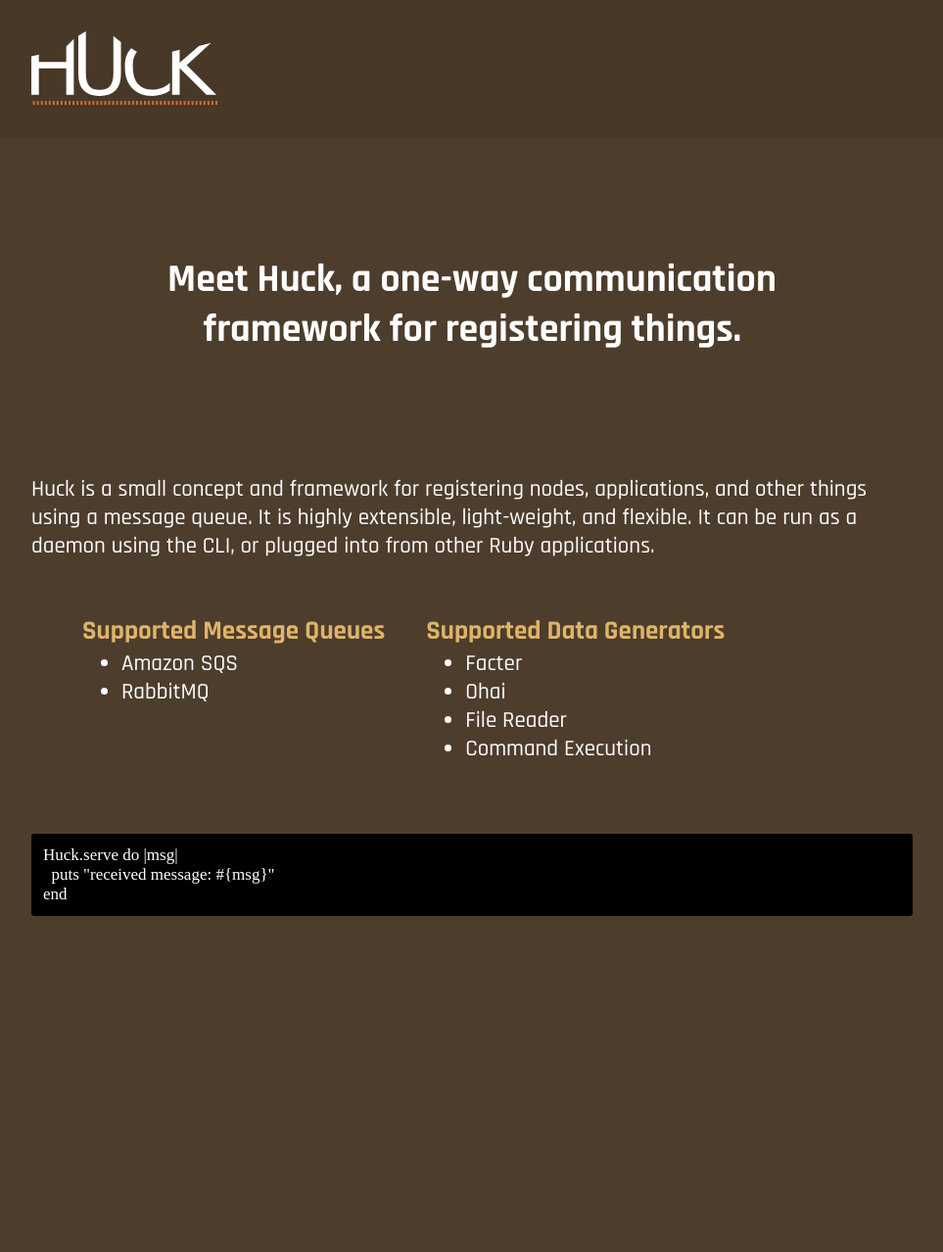
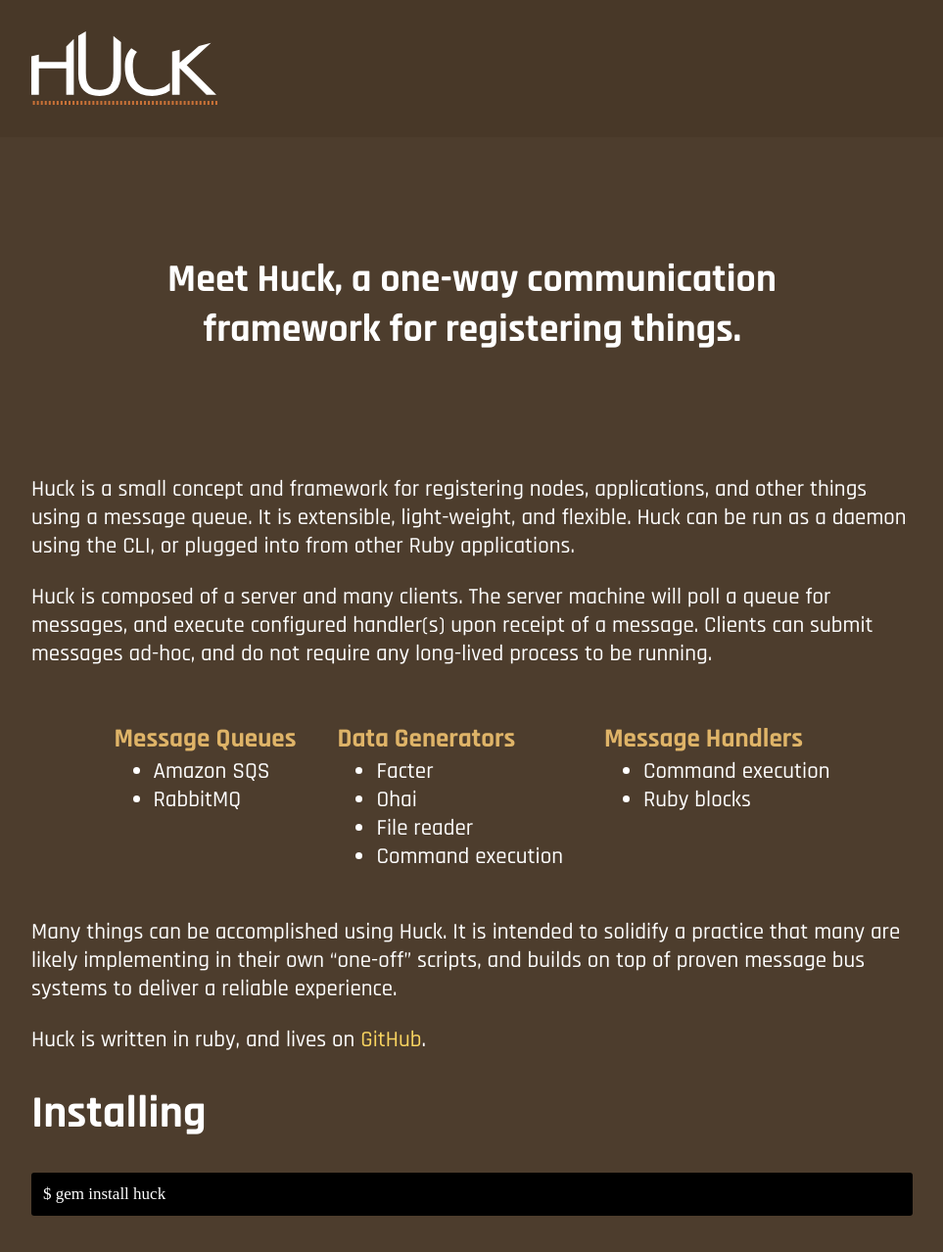
Before and after one commit to ryanuber/huck, a Jekyll site: the page built from website/index.md, in a window 1280 px wide. Shown: the whole page at 98% size, without its empty margins (158-1121 px from the left). Built offline with Jekyll 4.4.1, drawn with Linux system fonts in a browser that asks for light colours; some web fonts are replaced; Markdown is read by kramdown in place of the engine named in the settings; before the commit the page ends 972 px from its top, so only the background shows below that.

Commit message:
Updated landing page

````diff
--- a/website/css/site.css
+++ b/website/css/site.css
@@ -2,6 +2,15 @@
   padding: 0;
   margin: 0;
   background-color: #4d3d2d;
+}
+
+a, a:visited, a:active {
+  text-decoration: none;
+  color: #fad560;
+}
+
+a:hover {
+  color: #60fa79;
 }
 
 .banner {
@@ -38,8 +47,9 @@
   font-weight: 700;
 }
 
-table {
-  padding: 30px;
+table.center {
+  margin: 0 auto;
+  padding-top: 30px;
 }
 
 tr, td {
--- a/website/index.md
+++ b/website/index.md
@@ -8,14 +8,20 @@
 </div>
 
 Huck is a small concept and framework for registering nodes, applications, and
-other things using a message queue. It is highly extensible, light-weight, and
-flexible. It can be run as a daemon using the CLI, or plugged into from other
+other things using a message queue. It is extensible, light-weight, and
+flexible. Huck can be run as a daemon using the CLI, or plugged into from other
 Ruby applications.
 
-<table>
+Huck is composed of a server and many clients. The server machine will poll a
+queue for messages, and execute configured handler(s) upon receipt of a message.
+Clients can submit messages ad-hoc, and do not require any long-lived process to
+be running.
+
+<table class="center">
 	<tr>
-		<td><span class="title">Supported Message Queues</span></td>
-		<td><span class="title">Supported Data Generators</span></td>
+		<td><span class="title">Message Queues</span></td>
+		<td><span class="title">Data Generators</span></td>
+		<td><span class="title">Message Handlers</span></td>
 	</tr>
 	<tr>
 		<td>
@@ -28,15 +34,28 @@
 			<ul>
 				<li>Facter</li>
 				<li>Ohai</li>
-				<li>File Reader</li>
-				<li>Command Execution</li>
+				<li>File reader</li>
+				<li>Command execution</li>
 			</ul>
 		</td>
+        <td>
+            <ul>
+                <li>Command execution</li>
+                <li>Ruby blocks</li>
+            </ul>
+        </td>
 	</tr>
 </table>
 
+Many things can be accomplished using Huck. It is intended to solidify a
+practice that many are likely implementing in their own "one-off" scripts, and
+builds on top of proven message bus systems to deliver a reliable experience.
+
+Huck is written in ruby, and lives on
+[GitHub](https://github.com/ryanuber/huck).
+
+# Installing
+
 ```ruby
-Huck.serve do |msg|
-  puts "received message: #{msg}"
-end
+$ gem install huck
 ```
````
